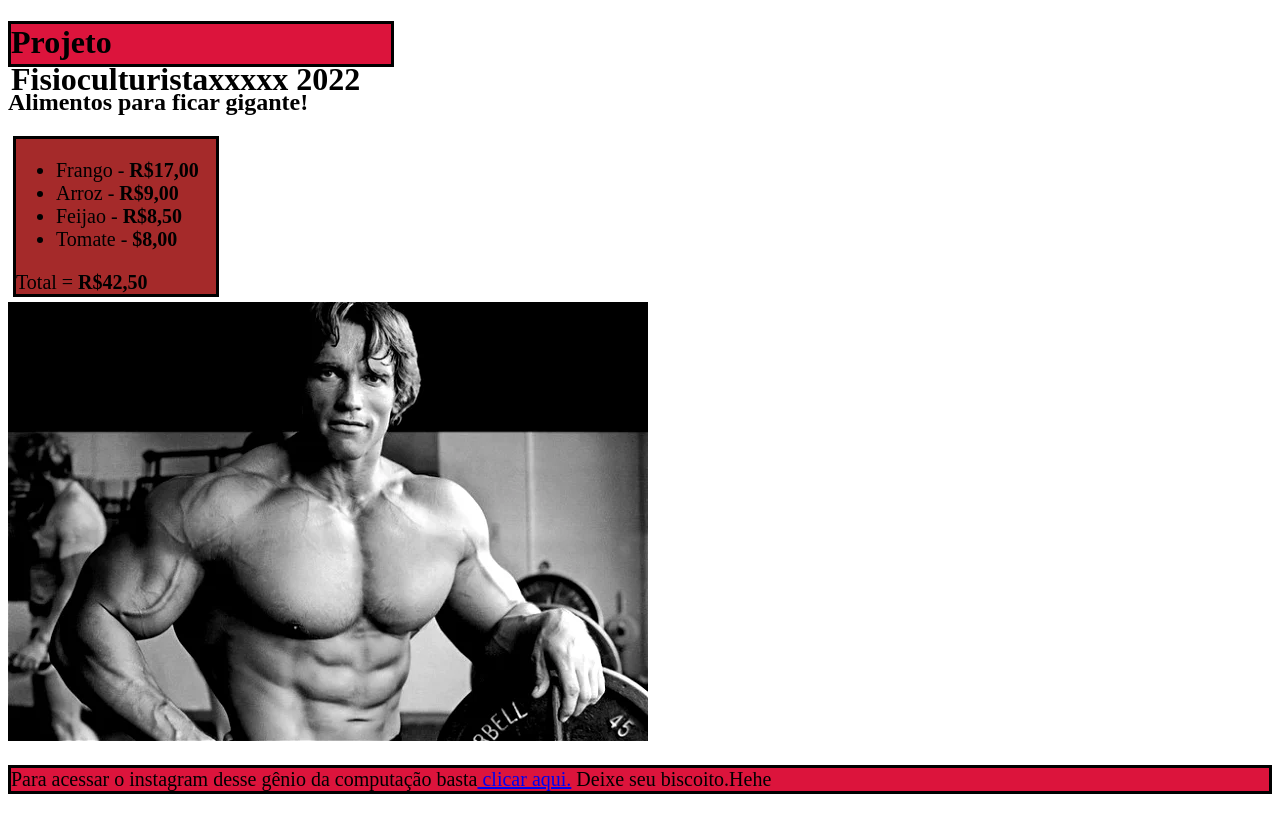
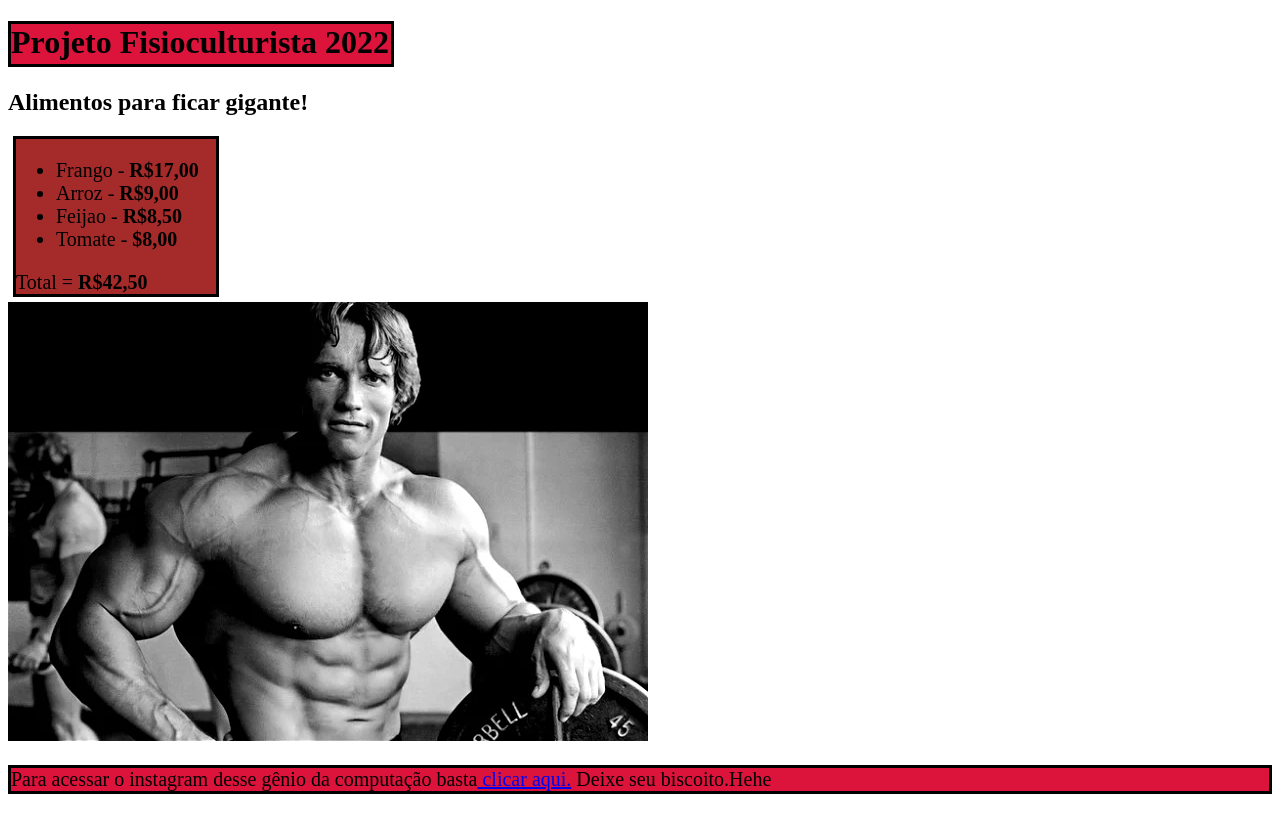
Before and after one commit to Leo-Schimdt/Exercicio.lista, a plain HTML site: page index.html in a window 1280 px wide. Drawn offline with Linux system fonts and the light colour scheme.

Commit message:
removido de vez esses xxxxxx

```diff
--- a/index.html
+++ b/index.html
@@ -8,7 +8,7 @@
     <link rel="stylesheet" href="style.css">
 </head>
 <body>
-    <h1>Projeto Fisioculturistaxxxxx 2022</h1>
+    <h1>Projeto Fisioculturista 2022</h1>
     <h2>Alimentos para ficar gigante!</h2>
     <div class="lista">
         <ul>
```
